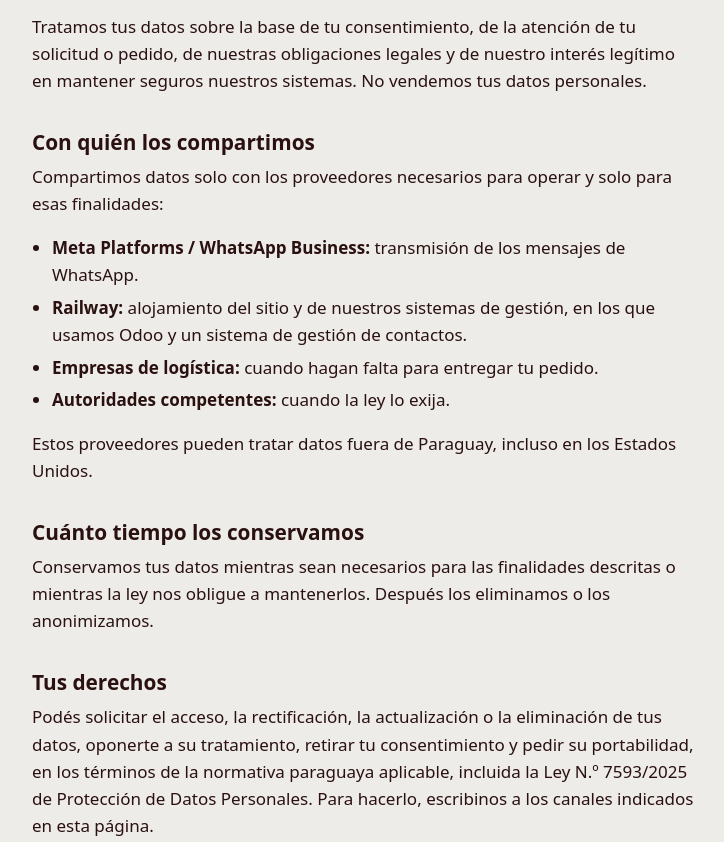
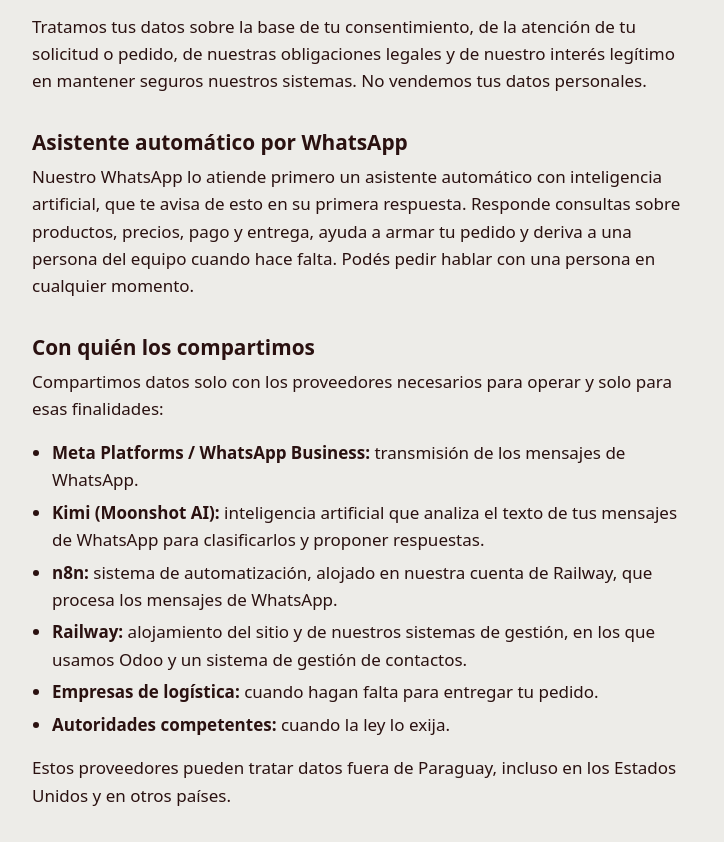
Before and after one commit to Arias-xss/king-queen-landing-store, a website: page privacidad.html in a window 1280 px wide. Shown: the part 941-1783 px from the top of the page, without its empty margins (276-1000 px from the left). Drawn offline with Linux system fonts and the light colour scheme.

Commit message:
docs: disclose AI assistant and n8n in the privacy policy

```diff
--- a/privacidad.html
+++ b/privacidad.html
@@ -29,7 +29,7 @@
 <body>
 <main>
   <h1>Política de privacidad</h1>
-  <p class="updated">Última actualización: 3 de noviembre de 2026</p>
+  <p class="updated">Última actualización: 4 de noviembre de 2026</p>
 
   <p>Esta política explica cómo tratamos tus datos personales cuando visitás nuestro sitio web, nos escribís por el formulario de contacto o te comunicás con nosotros por WhatsApp.</p>
 
@@ -54,15 +54,20 @@
   </ul>
   <p>Tratamos tus datos sobre la base de tu consentimiento, de la atención de tu solicitud o pedido, de nuestras obligaciones legales y de nuestro interés legítimo en mantener seguros nuestros sistemas. No vendemos tus datos personales.</p>
 
+  <h2>Asistente automático por WhatsApp</h2>
+  <p>Nuestro WhatsApp lo atiende primero un asistente automático con inteligencia artificial, que te avisa de esto en su primera respuesta. Responde consultas sobre productos, precios, pago y entrega, ayuda a armar tu pedido y deriva a una persona del equipo cuando hace falta. Podés pedir hablar con una persona en cualquier momento.</p>
+
   <h2>Con quién los compartimos</h2>
   <p>Compartimos datos solo con los proveedores necesarios para operar y solo para esas finalidades:</p>
   <ul>
     <li><strong>Meta Platforms / WhatsApp Business:</strong> transmisión de los mensajes de WhatsApp.</li>
+    <li><strong>Kimi (Moonshot AI):</strong> inteligencia artificial que analiza el texto de tus mensajes de WhatsApp para clasificarlos y proponer respuestas.</li>
+    <li><strong>n8n:</strong> sistema de automatización, alojado en nuestra cuenta de Railway, que procesa los mensajes de WhatsApp.</li>
     <li><strong>Railway:</strong> alojamiento del sitio y de nuestros sistemas de gestión, en los que usamos Odoo y un sistema de gestión de contactos.</li>
     <li><strong>Empresas de logística:</strong> cuando hagan falta para entregar tu pedido.</li>
     <li><strong>Autoridades competentes:</strong> cuando la ley lo exija.</li>
   </ul>
-  <p>Estos proveedores pueden tratar datos fuera de Paraguay, incluso en los Estados Unidos.</p>
+  <p>Estos proveedores pueden tratar datos fuera de Paraguay, incluso en los Estados Unidos y en otros países.</p>
 
   <h2>Cuánto tiempo los conservamos</h2>
   <p>Conservamos tus datos mientras sean necesarios para las finalidades descritas o mientras la ley nos obligue a mantenerlos. Después los eliminamos o los anonimizamos.</p>
```
